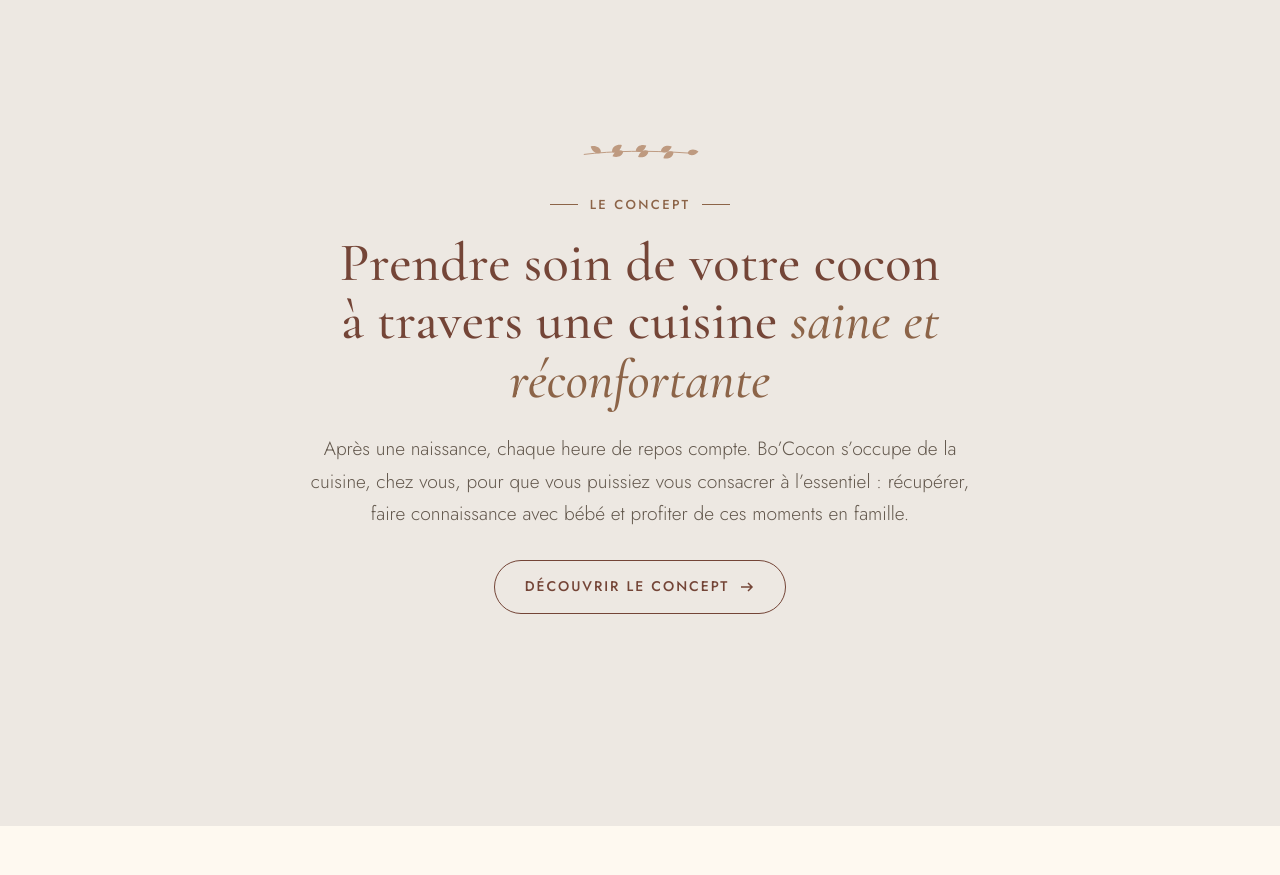
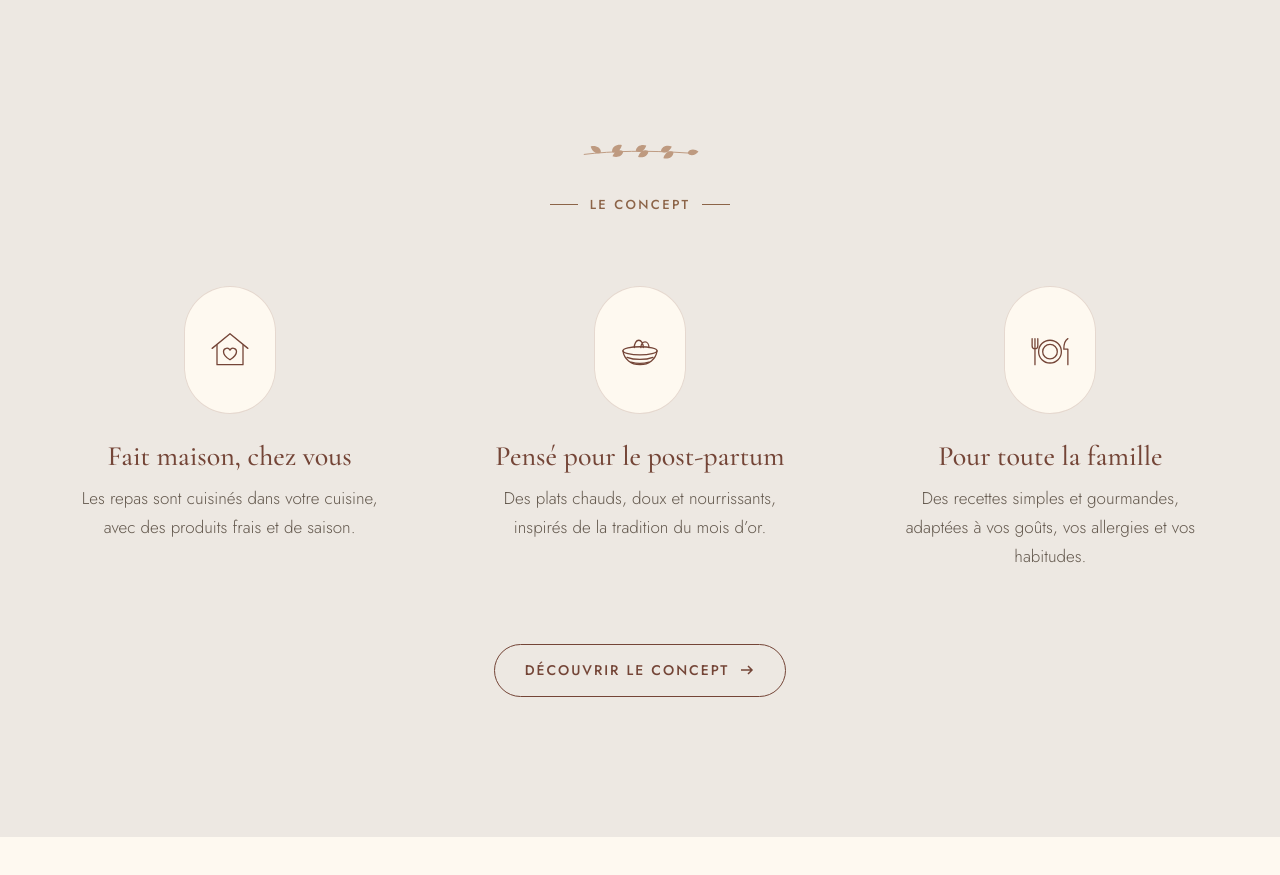
Before and after one commit to NIRIKX/Bo-Cocon, a plain HTML site: page index.html in a window 1280 px wide. Shown: the part 900-1775 px from the top of the page. Drawn offline with nearby package versions, Linux system fonts and the light colour scheme.

Commit message:
Accueil : l'aperçu du concept ne ressemble plus à la page Le concept
En allant sur « Le concept », on voyait le même titre et le même texte que juste
sous le « B » de l'accueil : on aurait dit que l'accueil défilait au lieu de
changer de page. L'accueil montre maintenant « Le concept » et ses 3 points ; le
titre et le texte restent sur la page Le concept. Dans Streamlit, la nouvelle page
arrive en fondu.

Co-Authored-By: Claude Opus 5.5 <noreply@anthropic.com>
Claude-Session: https://claude.ai/code/session_01WKqi2Rt6yW45U1X9h574Ni

```diff
--- a/css/style.css
+++ b/css/style.css
@@ -1323,6 +1323,9 @@ fieldset.field { container-type: inline-size; }
 /* Accueil : lien « Découvrir le concept » / « Voir le détail des formules » */
 .teaser-more { margin: clamp(28px, 4vw, 44px) 0 0; text-align: center; }
 .section-head .teaser-more { margin-top: 30px; }
+/* Accueil, aperçu du concept : juste « Le concept » et les 3 points */
+.concept-teaser .section-head { margin-bottom: clamp(32px, 4.5vw, 52px); }
+.concept-teaser .teaser-more { margin-top: clamp(36px, 5vw, 56px); }
 .formulas__group {
   display: flex;
   align-items: center;
@@ -1953,6 +1956,11 @@ fieldset.field { container-type: inline-size; }
   transition: color .3s ease, text-decoration-color .3s ease;
 }
 .footer__legal a:hover { color: var(--cream); text-decoration-color: currentColor; }
+
+/* Streamlit (toutes les pages dans le même document) : la page choisie arrive en fondu */
+.st-page.is-entering { animation: pageIn .35s ease both; }
+@keyframes pageIn { from { opacity: 0; } }
+@media (prefers-reduced-motion: reduce) { .st-page.is-entering { animation: none; } }
 
 /* Pages CGV / politique de confidentialité */
 /* page courte : le pied de page reste en bas de l’écran */
--- a/index.html
+++ b/index.html
@@ -182,25 +182,56 @@
       </div>
     </section>
 
-    <!-- ===================== Aperçu : le concept ===================== -->
-    <section class="section section--linen" aria-labelledby="accueil-concept-title">
+    <!-- ===================== Aperçu : le concept (les 3 points ; le titre et le texte sont sur la page Le concept) ===================== -->
+    <section class="section section--linen concept-teaser" aria-labelledby="accueil-concept-title">
       <div class="container">
         <div class="section-head reveal">
           <svg class="sprig" aria-hidden="true"><use href="#bco-sprig"/></svg>
-          <p class="kicker kicker--center">Le concept</p>
-          <h2 class="section-title" id="accueil-concept-title">Prendre soin de votre cocon à&nbsp;travers une cuisine <em>saine et réconfortante</em></h2>
-          <p class="lead">
-            Après une naissance, chaque heure de repos compte. Bo’Cocon s’occupe de la cuisine, chez vous,
-            pour que vous puissiez vous consacrer à l’essentiel : récupérer, faire connaissance avec bébé
-            et profiter de ces moments en famille.
-          </p>
-          <p class="teaser-more">
-            <a class="btn btn--ghost" href="concept.html">
-              Découvrir le concept
-              <svg viewBox="0 0 16 16" fill="none" stroke="currentColor" stroke-width="1.5" aria-hidden="true"><path d="M2 8h11M9 4l4 4-4 4"/></svg>
-            </a>
-          </p>
+          <h2 class="kicker kicker--center" id="accueil-concept-title">Le concept</h2>
         </div>
+        <ul class="pillars">
+          <li class="pillar reveal" style="--d:0">
+            <div class="pillar__icon" aria-hidden="true">
+              <svg viewBox="0 0 64 64" fill="none" stroke="currentColor" stroke-width="1.6" stroke-linecap="round" stroke-linejoin="round">
+                <path d="M10 30 32 12l22 18"/>
+                <path d="M16 26v24h32V26"/>
+                <path d="M32 44s-8-5-8-10a4.2 4.2 0 0 1 8-1.8A4.2 4.2 0 0 1 40 34c0 5-8 10-8 10z"/>
+              </svg>
+            </div>
+            <h3>Fait maison, chez vous</h3>
+            <p>Les repas sont cuisinés dans votre cuisine, avec des produits frais et de saison.</p>
+          </li>
+          <li class="pillar reveal" style="--d:1">
+            <div class="pillar__icon" aria-hidden="true">
+              <svg viewBox="0 0 64 64" fill="none" stroke="currentColor" stroke-width="1.6" stroke-linecap="round" stroke-linejoin="round">
+                <path d="M11 33c1.5 10.5 10 17 21 17s19.5-6.5 21-17"/>
+                <ellipse cx="32" cy="33" rx="21" ry="5"/>
+                <path d="M16 41c9 3.5 23 3.5 32 0M21 47c7 2 15 2 22 0"/>
+                <path d="M25 29c0-5 2.4-9 5.5-9s5.5 4 5.5 9M33 29c.4-4 2.6-7 5.2-7 2.8 0 4.8 3.2 4.8 7"/>
+              </svg>
+            </div>
+            <h3>Pensé pour le post-partum</h3>
+            <p>Des plats chauds, doux et nourrissants, inspirés de la tradition du mois d’or.</p>
+          </li>
+          <li class="pillar reveal" style="--d:2">
+            <div class="pillar__icon" aria-hidden="true">
+              <svg viewBox="0 0 64 64" fill="none" stroke="currentColor" stroke-width="1.6" stroke-linecap="round" stroke-linejoin="round">
+                <circle cx="32" cy="34" r="14"/>
+                <circle cx="32" cy="34" r="9"/>
+                <path d="M10 18v9a3.5 3.5 0 0 0 7 0v-9M13.5 18v32"/>
+                <path d="M54 18c-3.5 2-5 7-5 13h5v19"/>
+              </svg>
+            </div>
+            <h3>Pour toute la famille</h3>
+            <p>Des recettes simples et gourmandes, adaptées à vos goûts, vos allergies et vos habitudes.</p>
+          </li>
+        </ul>
+        <p class="teaser-more reveal">
+          <a class="btn btn--ghost" href="concept.html">
+            Découvrir le concept
+            <svg viewBox="0 0 16 16" fill="none" stroke="currentColor" stroke-width="1.5" aria-hidden="true"><path d="M2 8h11M9 4l4 4-4 4"/></svg>
+          </a>
+        </p>
       </div>
     </section>
 
--- a/js/main.js
+++ b/js/main.js
@@ -188,12 +188,21 @@
       return p ? p.getAttribute("data-page") : "index";
     };
     var showPage = function (name) {
-      stPages.forEach(function (p) { p.hidden = p.getAttribute("data-page") !== name; });
+      stPages.forEach(function (p) {
+        p.hidden = p.getAttribute("data-page") !== name;
+        /* la nouvelle page apparaît en fondu : on voit bien qu'on a changé de page */
+        p.classList.toggle("is-entering", !p.hidden);
+      });
       document.querySelectorAll("[data-nav]").forEach(function (a) {
         if (a.getAttribute("data-nav") === MENU[name]) a.setAttribute("aria-current", "page");
         else a.removeAttribute("aria-current");
       });
     };
+    stPages.forEach(function (p) {
+      p.addEventListener("animationend", function (e) {
+        if (e.target === p) p.classList.remove("is-entering");
+      });
+    });
     document.addEventListener("click", function (e) {
       var link = e.target.closest("a[href]");
       if (!link || e.defaultPrevented) return;
```
Also changed, not shown: pages/index.html (+46 -15 lines), 2 other files.
